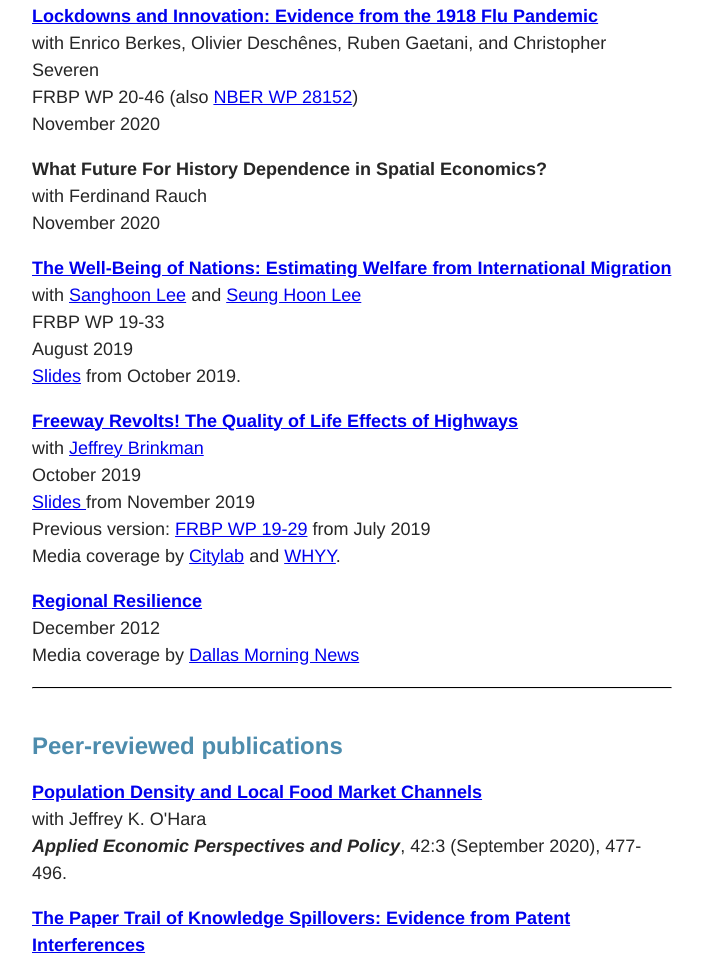
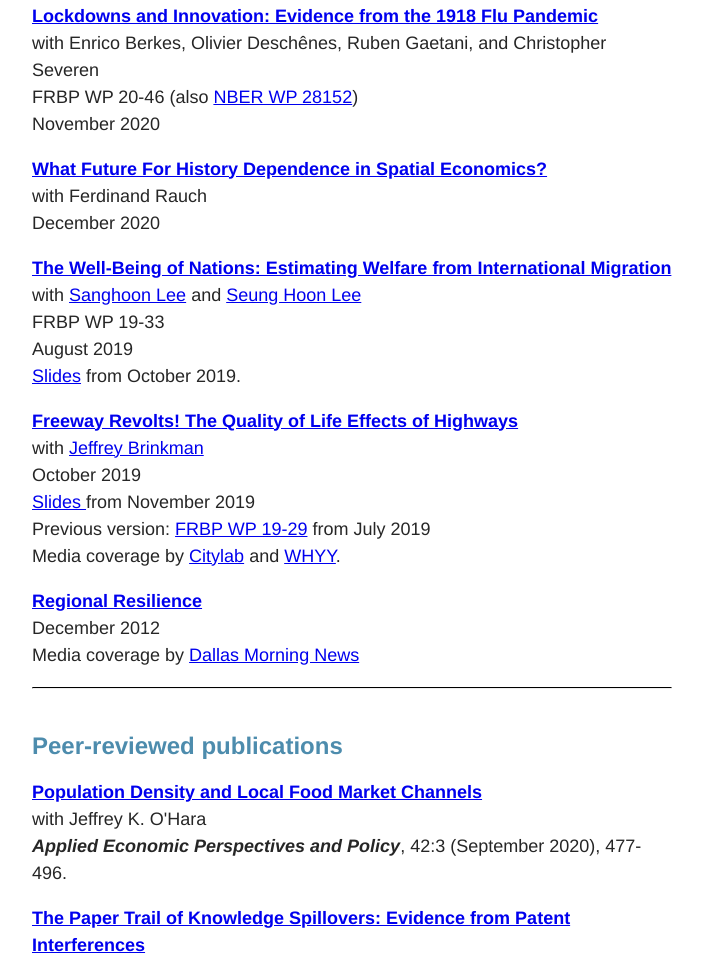
Before and after one commit to jeffrlin/jeffrlin.github.io, a plain HTML site: page index.html in a window 1280 px wide. Shown: the part 1783-2739 px from the top of the page, without its empty margins (288-991 px from the left). Drawn offline with Linux system fonts and the light colour scheme.

Commit message:
Update index.html

```diff
--- a/index.html
+++ b/index.html
@@ -130,9 +130,9 @@ FRBP WP 20-46 (also <a href="https://www.nber.org/papers/w28152" target="_blank"
 </p>
 
 <p>
-<b>What Future For History Dependence in Spatial Economics? </b>
+<b><a href="papers/LR-HD.pdf" target="_blank">What Future For History Dependence in Spatial Economics?</a></b>
 <br> with Ferdinand Rauch
-<br> November 2020
+<br> December 2020
 </p>
 
 <p><b><a href="https://sites.google.com/site/jeffrlin/LLL-wbon.pdf?attredirects=0" target="_blank">The Well-Being of Nations: Estimating Welfare from International Migration</a></b>
```
